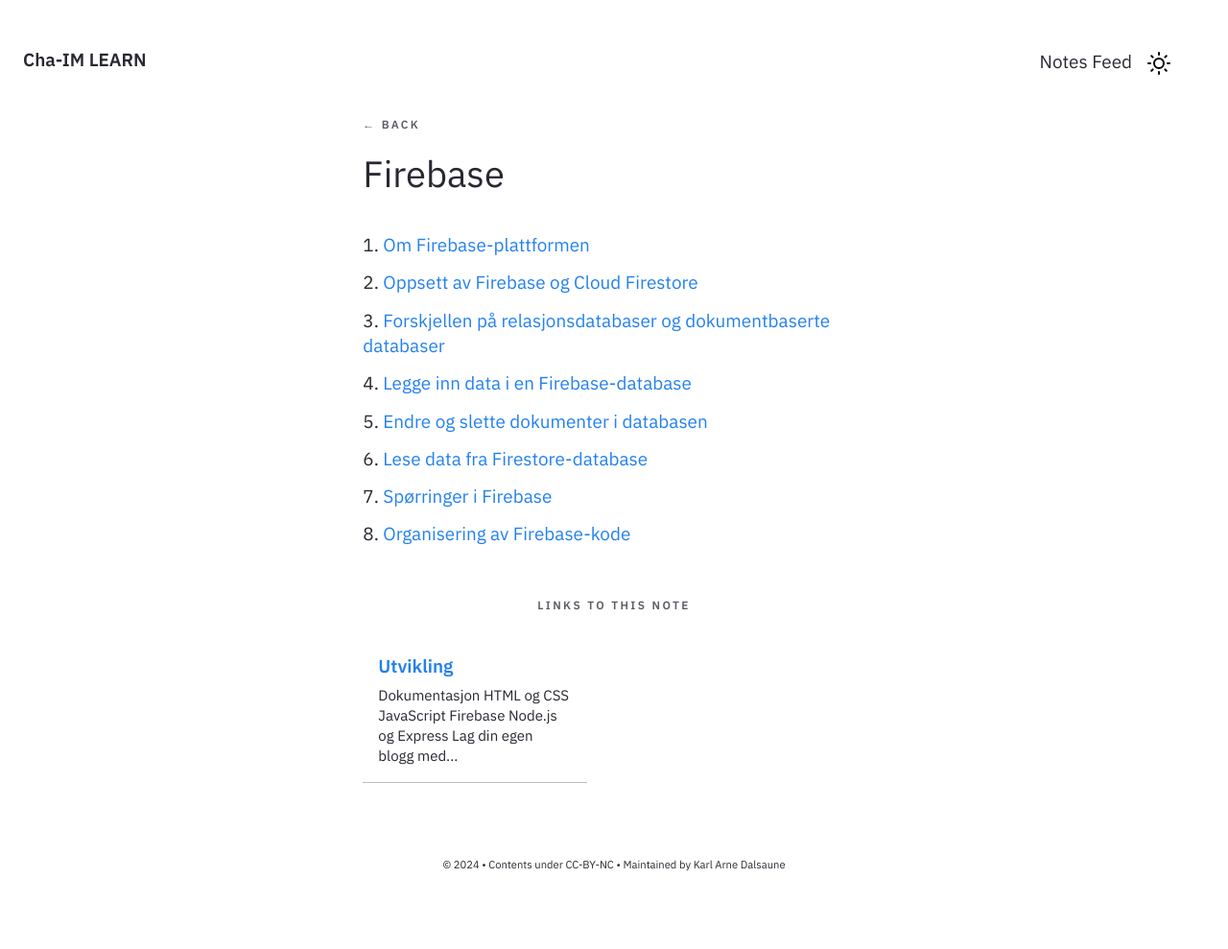
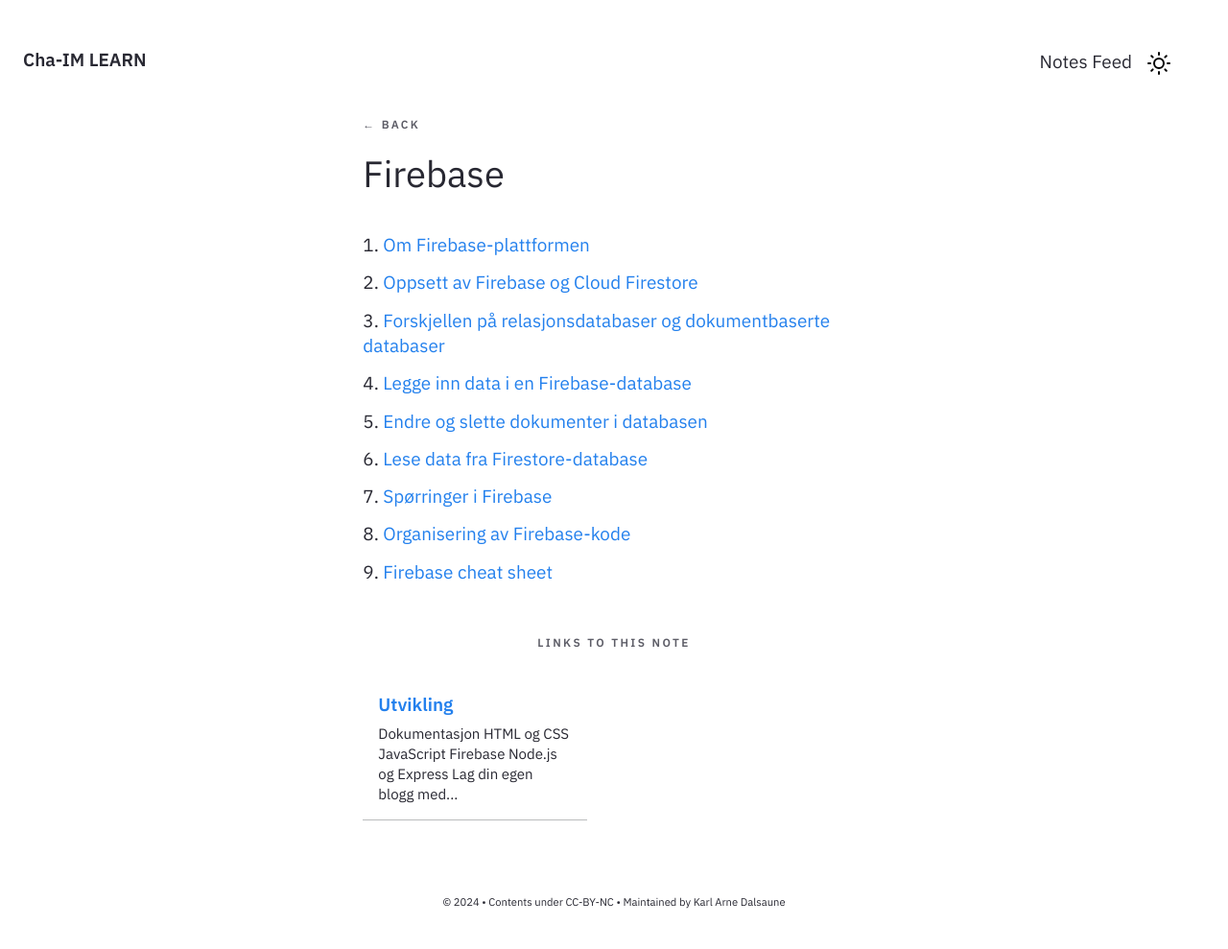
Before and after one commit to Cha-IM/cha-im.github.io, a Jekyll site: the page built from _notes/Public/Utvikling/Firebase/Firebase.md, in a window 1280 px wide. Shown: the whole page at 96% size. Built offline with Jekyll 4.4.1, drawn with Linux system fonts in a browser that asks for light colours; before the commit the page ends 950 px from its top, so only the background shows below that.

Commit message:
TRFK-811339 2026-4-7:14:28:26

```diff
--- a/_notes/Public/Utvikling/Firebase/Firebase.md
+++ b/_notes/Public/Utvikling/Firebase/Firebase.md
@@ -11,3 +11,4 @@ date: 02-04-2024
 6. [[Lese data fra Firestore-database]]
 7. [[Spørringer i Firebase]]
 8. [[Organisering av Firebase-kode]]
+9. [[Firebase cheat sheet]]
```
Also changed, not shown: .obsidian/workspace.json.
